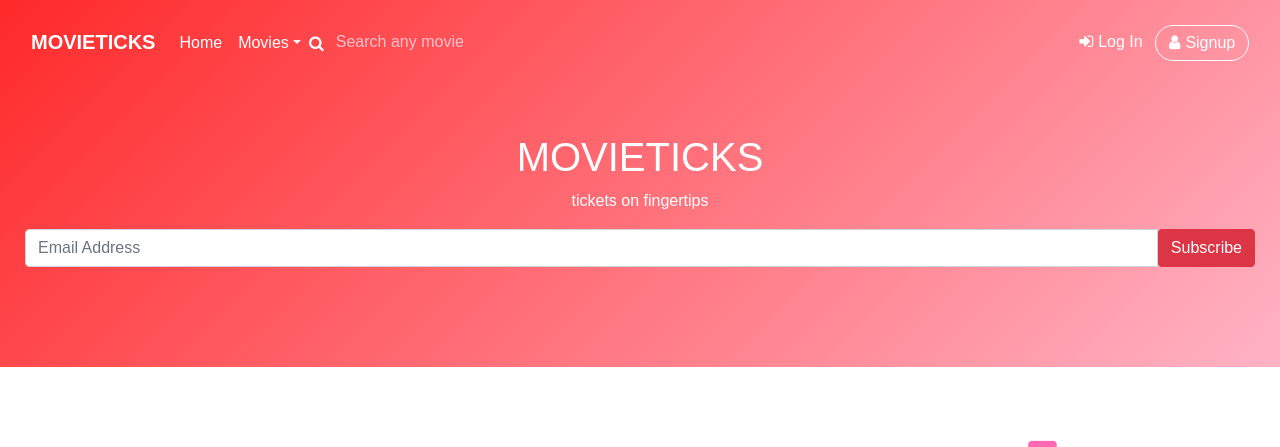
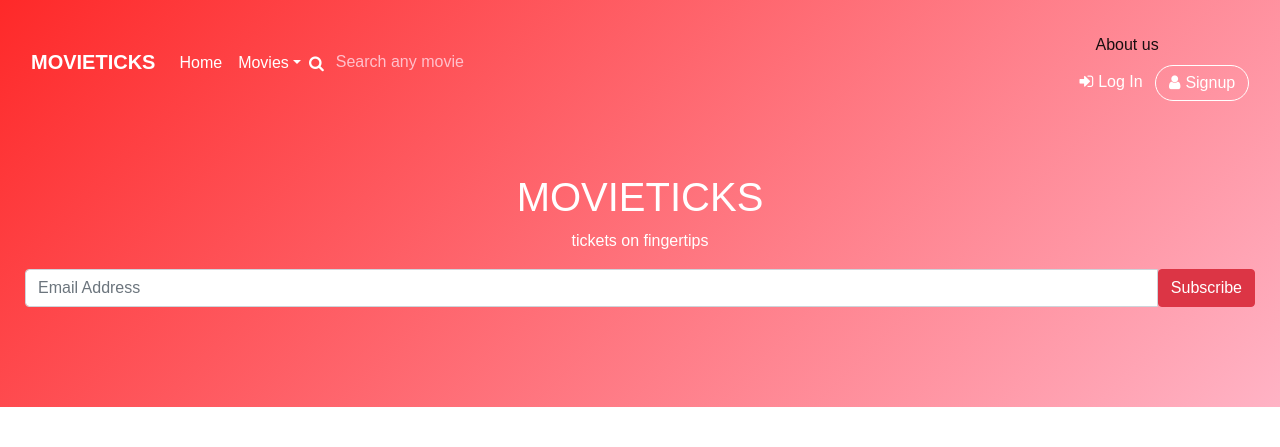
Before and after one commit to venkatateja111/nodejs-mongodb-movie-booking-system, a Node server app: page /about_us in a window 1280 px wide. Shown: the top 447 px of the page. Run offline with Node 20, Linux system fonts and the light colour scheme; some libraries are stand-ins or nearby versions.

Commit message:
Update header.ejs

```diff
--- a/views/partials/header.ejs
+++ b/views/partials/header.ejs
@@ -80,7 +80,7 @@
                   else
                   {
                     %>
-
+                       <a class="nav-link" href="/about_us">About us</a>
                        <a class="login" href="/login"><i class="fa fa-sign-in" aria-hidden="true" style="padding-right: 5px;"></i>Log In</a>
                        <a class="btn btn-light action-button" role="button" style="color: white;" href="/signup"><i class="fa fa-user" aria-hidden="true" style="padding-right: 5px;"></i>Signup</a>
                   <%
```
